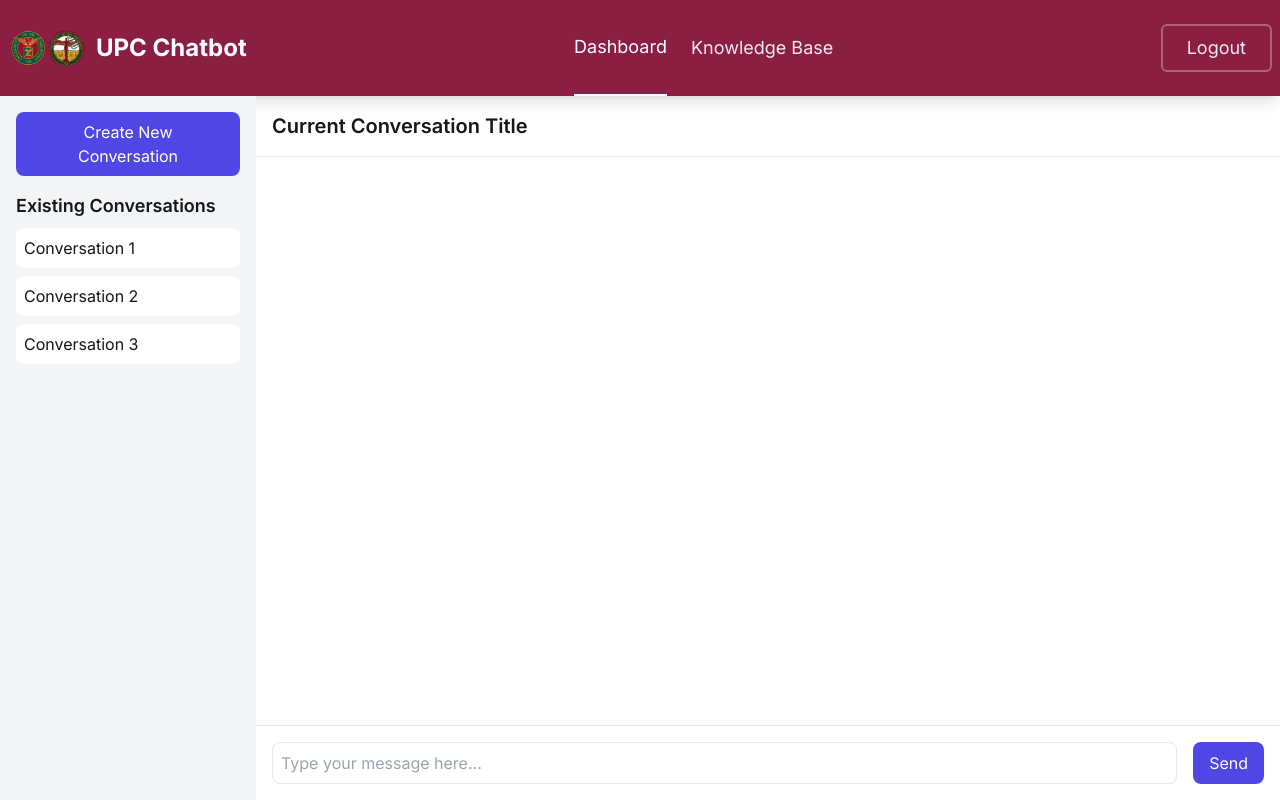
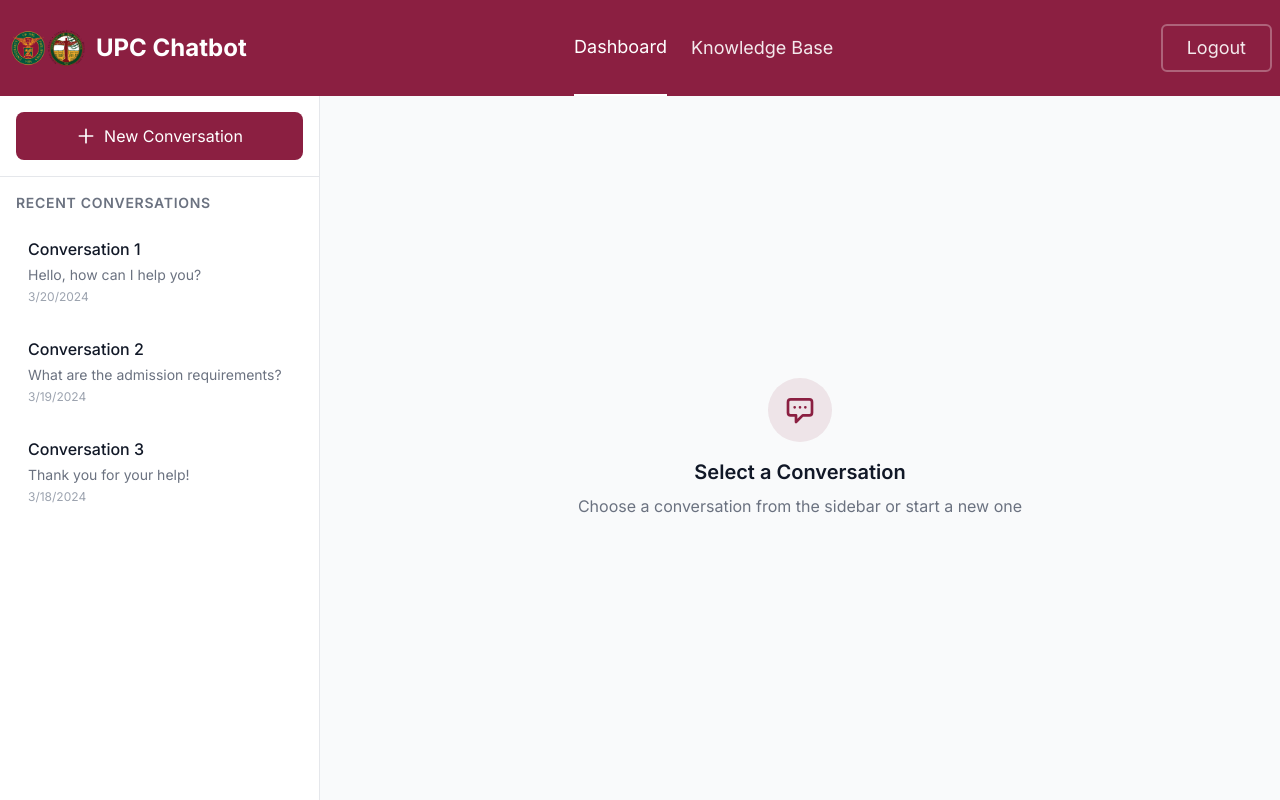
Before and after one commit to Panxi793/upc-chatbot-frontend, a Next.js app: page /dashboard in a window 1280 px wide. Built offline with nearby package versions, Linux system fonts and the light colour scheme.

Commit message:
improve the whole design of the dashboard page

```diff
--- a/src/app/dashboard/page.tsx
+++ b/src/app/dashboard/page.tsx
@@ -6,69 +6,156 @@ import Navbar from '@/components/Navbar';
 export default function DashboardPage() {
   const [message, setMessage] = useState('');
   const [conversations, setConversations] = useState([
-    { id: 1, title: 'Conversation 1' },
-    { id: 2, title: 'Conversation 2' },
-    { id: 3, title: 'Conversation 3' },
+    { id: 1, title: 'Conversation 1', lastMessage: 'Hello, how can I help you?', timestamp: '2024-03-20T10:00:00' },
+    { id: 2, title: 'Conversation 2', lastMessage: 'What are the admission requirements?', timestamp: '2024-03-19T15:30:00' },
+    { id: 3, title: 'Conversation 3', lastMessage: 'Thank you for your help!', timestamp: '2024-03-18T09:15:00' },
   ]);
+  const [selectedConversation, setSelectedConversation] = useState<number | null>(null);
+  const [isLoading, setIsLoading] = useState(false);
 
   const handleSubmit = async (e: React.FormEvent) => {
     e.preventDefault();
+    if (!message.trim()) return;
+
+    setIsLoading(true);
     // TODO: Implement message sending logic
     setMessage('');
+    setIsLoading(false);
   };
 
   return (
-    <div className="min-h-screen flex flex-col">
+    <div className="min-h-screen flex flex-col bg-gray-50">
       <Navbar />
-      <div className="flex flex-1">
+      <div className="flex flex-1 overflow-hidden">
         {/* Sidebar */}
-        <div className="w-64 bg-gray-100 p-4">
-          <button className="w-full bg-indigo-600 text-white py-2 px-4 rounded-lg mb-4">
-            Create New Conversation
+        <div className="w-80 bg-white border-r border-gray-200 flex flex-col">
+          <div className="p-4 border-b border-gray-200">
+            <button className="w-full bg-up-maroon text-white py-3 px-4 rounded-lg hover:bg-up-maroon-dark transition-colors duration-200 flex items-center justify-center gap-2">
+              <svg className="w-5 h-5" fill="none" stroke="currentColor" viewBox="0 0 24 24">
+                <path strokeLinecap="round" strokeLinejoin="round" strokeWidth={2} d="M12 4v16m8-8H4" />
+              </svg>
+              New Conversation
             </button>
+          </div>
+
+          <div className="flex-1 overflow-y-auto">
+            <div className="p-4">
+              <h2 className="text-sm font-semibold text-gray-500 uppercase tracking-wider mb-3">
+                Recent Conversations
+              </h2>
               <div className="space-y-2">
-            <h2 className="text-lg font-semibold mb-2">Existing Conversations</h2>
                 {conversations.map((conv) => (
-              <div
+                  <button
                     key={conv.id}
-                className="p-2 bg-white rounded-lg cursor-pointer hover:bg-gray-50"
+                    onClick={() => setSelectedConversation(conv.id)}
+                    className={`w-full p-3 rounded-lg text-left transition-colors duration-200 ${
+                      selectedConversation === conv.id
+                        ? 'bg-up-maroon bg-opacity-10 border border-up-maroon'
+                        : 'hover:bg-gray-50'
+                    }`}
                   >
-                {conv.title}
+                    <h3 className="font-medium text-gray-900 truncate">{conv.title}</h3>
+                    <p className="text-sm text-gray-500 truncate mt-1">{conv.lastMessage}</p>
+                    <p className="text-xs text-gray-400 mt-1">
+                      {new Date(conv.timestamp).toLocaleDateString()}
+                    </p>
+                  </button>
+                ))}
               </div>
-            ))}
+            </div>
           </div>
         </div>
 
         {/* Main Chat Area */}
-        <div className="flex-1 flex flex-col">
+        <div className="flex-1 flex flex-col bg-white">
+          {selectedConversation ? (
+            <>
               {/* Chat Header */}
-          <div className="p-4 border-b">
-            <h1 className="text-xl font-semibold">Current Conversation Title</h1>
+              <div className="p-4 border-b border-gray-200 bg-white">
+                <h1 className="text-xl font-semibold text-gray-900">
+                  {conversations.find(c => c.id === selectedConversation)?.title}
+                </h1>
               </div>
 
               {/* Messages Area */}
-          <div className="flex-1 overflow-y-auto p-4">
-            {/* Messages will be displayed here */}
+              <div className="flex-1 overflow-y-auto p-4 space-y-4">
+                {/* Example messages - replace with actual messages */}
+                <div className="flex items-start gap-3">
+                  <div className="w-8 h-8 rounded-full bg-up-maroon flex items-center justify-center text-white font-medium">
+                    AI
+                  </div>
+                  <div className="flex-1">
+                    <div className="bg-gray-100 rounded-lg p-3 max-w-[80%]">
+                      <p className="text-gray-900">Hello! How can I help you today?</p>
+                    </div>
+                    <p className="text-xs text-gray-500 mt-1">10:00 AM</p>
+                  </div>
+                </div>
+
+                <div className="flex items-start gap-3 justify-end">
+                  <div className="flex-1">
+                    <div className="bg-up-maroon text-white rounded-lg p-3 max-w-[80%] ml-auto">
+                      <p>I have a question about admission requirements.</p>
+                    </div>
+                    <p className="text-xs text-gray-500 mt-1 text-right">10:01 AM</p>
+                  </div>
+                  <div className="w-8 h-8 rounded-full bg-gray-200 flex items-center justify-center text-gray-600 font-medium">
+                    U
+                  </div>
+                </div>
               </div>
 
               {/* Input Area */}
-          <div className="p-4 border-t">
-            <form onSubmit={handleSubmit} className="flex space-x-4">
+              <div className="p-4 border-t border-gray-200 bg-white">
+                <form onSubmit={handleSubmit} className="flex gap-3">
                   <input
                     type="text"
                     value={message}
                     onChange={(e) => setMessage(e.target.value)}
                     placeholder="Type your message here..."
-                className="flex-1 p-2 border rounded-lg focus:outline-none focus:ring-2 focus:ring-indigo-500"
+                    className="flex-1 p-3 border border-gray-200 rounded-lg focus:outline-none focus:ring-2 focus:ring-up-maroon focus:border-transparent"
+                    disabled={isLoading}
                   />
                   <button
                     type="submit"
-                className="bg-indigo-600 text-white px-4 py-2 rounded-lg hover:bg-indigo-700"
+                    disabled={isLoading || !message.trim()}
+                    className={`px-6 py-3 bg-up-maroon text-white rounded-lg hover:bg-up-maroon-dark transition-colors duration-200 flex items-center gap-2 ${
+                      (isLoading || !message.trim()) ? 'opacity-50 cursor-not-allowed' : ''
+                    }`}
                   >
+                    {isLoading ? (
+                      <>
+                        <svg className="animate-spin h-5 w-5 text-white" xmlns="http://www.w3.org/2000/svg" fill="none" viewBox="0 0 24 24">
+                          <circle className="opacity-25" cx="12" cy="12" r="10" stroke="currentColor" strokeWidth="4"></circle>
+                          <path className="opacity-75" fill="currentColor" d="M4 12a8 8 0 018-8V0C5.373 0 0 5.373 0 12h4zm2 5.291A7.962 7.962 0 014 12H0c0 3.042 1.135 5.824 3 7.938l3-2.647z"></path>
+                        </svg>
+                        Sending...
+                      </>
+                    ) : (
+                      <>
+                        <svg className="w-5 h-5" fill="none" stroke="currentColor" viewBox="0 0 24 24">
+                          <path strokeLinecap="round" strokeLinejoin="round" strokeWidth={2} d="M12 19l9 2-9-18-9 18 9-2zm0 0v-8" />
+                        </svg>
                         Send
+                      </>
+                    )}
                   </button>
                 </form>
               </div>
+            </>
+          ) : (
+            <div className="flex-1 flex items-center justify-center bg-gray-50">
+              <div className="text-center p-8">
+                <div className="w-16 h-16 bg-up-maroon bg-opacity-10 rounded-full flex items-center justify-center mx-auto mb-4">
+                  <svg className="w-8 h-8 text-up-maroon" fill="none" stroke="currentColor" viewBox="0 0 24 24">
+                    <path strokeLinecap="round" strokeLinejoin="round" strokeWidth={2} d="M8 10h.01M12 10h.01M16 10h.01M9 16H5a2 2 0 01-2-2V6a2 2 0 012-2h14a2 2 0 012 2v8a2 2 0 01-2 2h-5l-5 5v-5z" />
+                  </svg>
+                </div>
+                <h2 className="text-xl font-semibold text-gray-900 mb-2">Select a Conversation</h2>
+                <p className="text-gray-500">Choose a conversation from the sidebar or start a new one</p>
+              </div>
+            </div>
+          )}
         </div>
       </div>
     </div>
--- a/src/services/api.ts
+++ b/src/services/api.ts
@@ -1,4 +1,4 @@
-const API_BASE_URL = 'http://localhost:8000/api';
+const API_BASE_URL = 'https://upchat.maxellmilay.com/api';
 
 // Helper function to get auth headers
 const getHeaders = () => {
```
Lines whose indentation alone changed are shown as unchanged.
